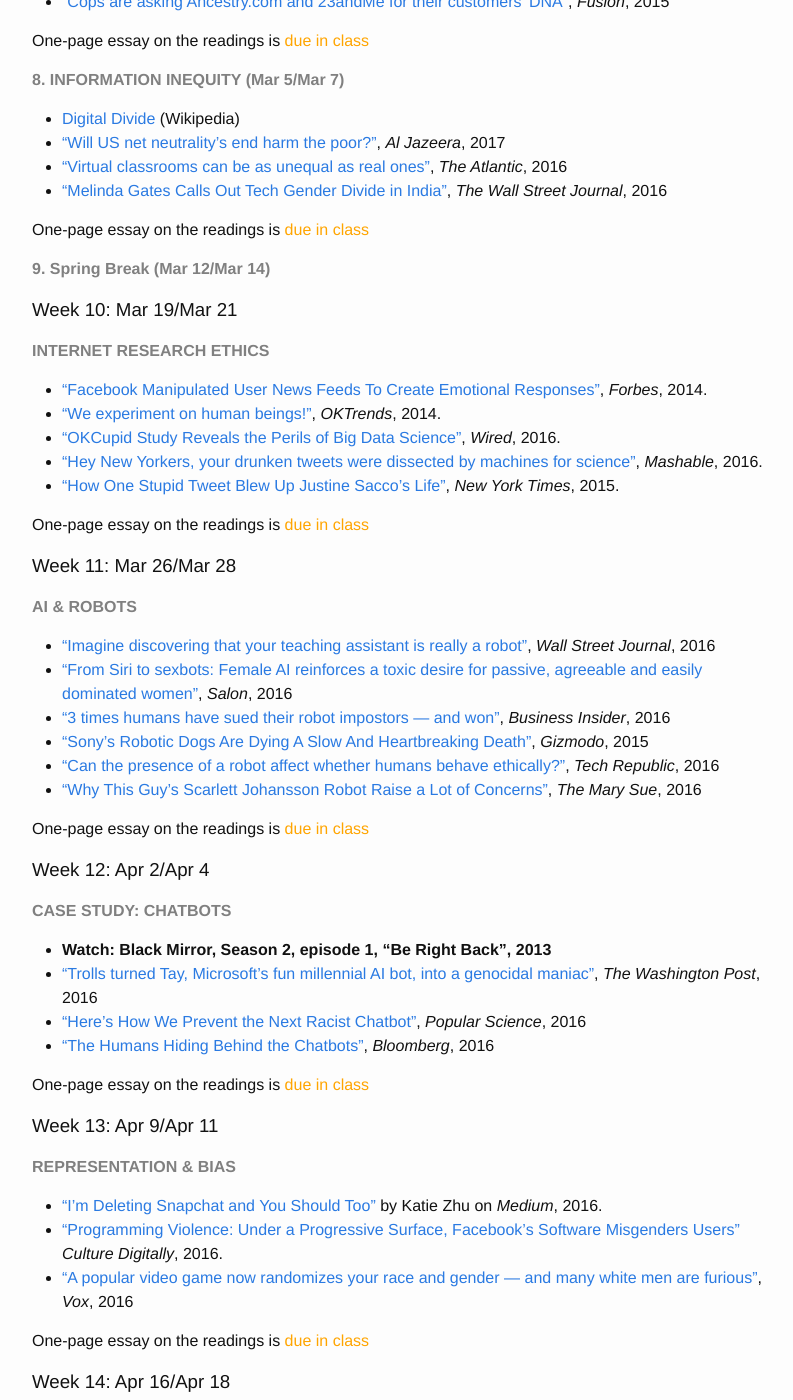
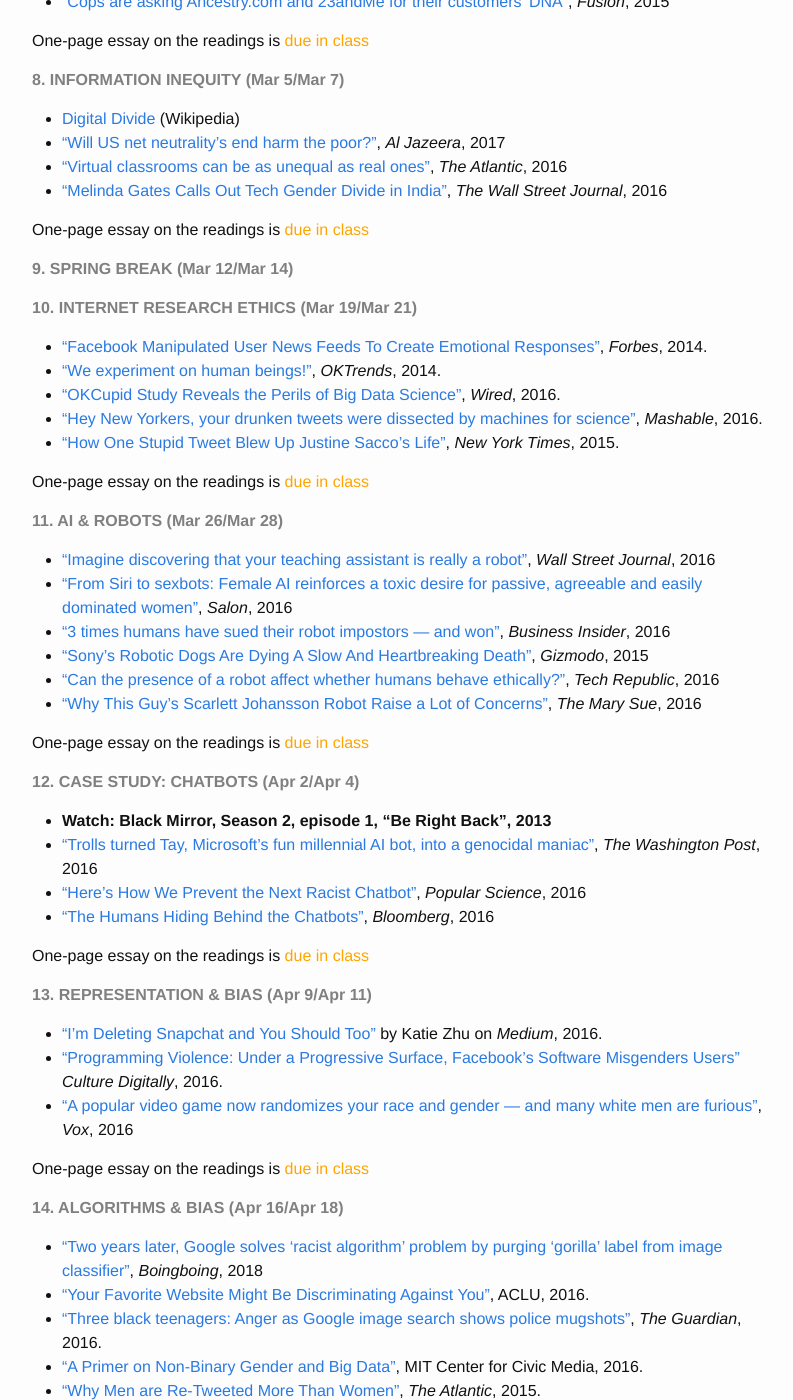
Before and after one commit to marinkala/marinkala.github.com, a Jekyll site: the page built from 5teaching.md, in a window 1280 px wide and 1400 px high, scrolled down 1942 px. Shown: the whole window, without its empty margins (238-1031 px from the left). Built offline with Jekyll 4.4.1, drawn with Linux system fonts in a browser that asks for light colours; some of the changed text lies outside the part shown.

Commit message:
minor edits

```diff
--- a/5teaching.md
+++ b/5teaching.md
@@ -97,11 +97,10 @@
 
 One-page essay on the readings is <span style="color:orange">due in class</span>
 
-**<span style="color:grey">9. Spring Break (Mar 12/Mar 14)   </span>**
+**<span style="color:grey">9. SPRING BREAK (Mar 12/Mar 14)   </span>**
 
-### Week 10: Mar 19/Mar 21
 
-**<span style="color:grey">INTERNET RESEARCH ETHICS    </span>**
+**<span style="color:grey">10. INTERNET RESEARCH ETHICS (Mar 19/Mar 21)   </span>**
 
 * [“Facebook Manipulated User News Feeds To Create Emotional Responses”](http://www.forbes.com/sites/gregorymcneal/2014/06/28/facebook-manipulated-user-news-feeds-to-create-emotional-contagion/#2bf11db15fd8), *Forbes*, 2014.
 * [“We experiment on human beings!”](http://blog.okcupid.com/index.php/we-experiment-on-human-beings/), *OKTrends*, 2014.
@@ -111,9 +110,7 @@
 
 One-page essay on the readings is <span style="color:orange">due in class</span>
 
-### Week 11: Mar 26/Mar 28
-
-**<span style="color:grey">AI & ROBOTS    </span>**
+**<span style="color:grey">11. AI & ROBOTS (Mar 26/Mar 28)   </span>**
 
 * [“Imagine discovering that your teaching assistant is really a robot”](http://www.wsj.com/articles/if-your-teacher-sounds-like-a-robot-you-might-be-on-to-something-1462546621), *Wall Street Journal*, 2016
 * [“From Siri to sexbots: Female AI reinforces a toxic desire for passive, agreeable and easily
@@ -125,9 +122,7 @@
 
 One-page essay on the readings is <span style="color:orange">due in class</span>
 
-### Week 12: Apr 2/Apr 4
-
-**<span style="color:grey">CASE STUDY: CHATBOTS     </span>**
+**<span style="color:grey">12. CASE STUDY: CHATBOTS (Apr 2/Apr 4)    </span>**
 
 * **Watch: Black Mirror, Season 2,  episode 1, “Be Right Back”, 2013**
 * [“Trolls turned Tay, Microsoft’s fun millennial AI bot, into a genocidal maniac”](https://www.washingtonpost.com/news/the-intersect/wp/2016/03/24/the-internet-turned-tay-microsofts-fun-millennial-ai-bot-into-a-genocidal-maniac/), *The Washington Post*, 2016
@@ -136,9 +131,7 @@
 
 One-page essay on the readings is <span style="color:orange">due in class</span>
 
-### Week 13: Apr 9/Apr 11
-
-**<span style="color:grey">REPRESENTATION & BIAS     </span>**
+**<span style="color:grey">13. REPRESENTATION & BIAS (Apr 9/Apr 11)    </span>**
 
 * [“I’m Deleting Snapchat and You Should Too”](https://medium.com/@katie/im-deleting-snapchat-and-you-should-too-98569b2609e4#.6xw6eriea) by Katie Zhu on *Medium*, 2016.
 * [“Programming Violence: Under a Progressive Surface, Facebook’s Software Misgenders Users”](http://culturedigitally.org/2016/01/programming-violence-under-a-progressive-surface-facebooks-software-misgenders-users/)
@@ -148,9 +141,7 @@
 
 One-page essay on the readings is <span style="color:orange">due in class</span>
 
-### Week 14: Apr 16/Apr 18
-
-**<span style="color:grey">ALGORITHMS & BIAS     </span>**
+**<span style="color:grey">14. ALGORITHMS & BIAS  (Apr 16/Apr 18)   </span>**
 
 * [“Two years later, Google solves 'racist algorithm' problem by purging 'gorilla' label from image classifier”](https://boingboing.net/2018/01/11/gorilla-chimp-monkey-unpersone.html), *Boingboing*, 2018
 * [“Your Favorite Website Might Be Discriminating Against You”](https://www.aclu.org/blog/speak-freely/your-favorite-website-might-be-discriminating-against-you), ACLU, 2016.
@@ -160,9 +151,7 @@
 
 One-page essay on the readings is <span style="color:orange">due in class</span>
 
-### Week 15: Apr 23/Apr 25
-
-**<span style="color:grey">CASE STUDY: PREDICTIVE POLICING     </span>**
+**<span style="color:grey">15. CASE STUDY: PREDICTIVE POLICING (Apr 23/Apr 25)    </span>**
 
 * **Watch: Minority Report (2001 film)**
 (Alternate: “Minority Report” by Philip K. Dick (1965))
@@ -175,9 +164,7 @@
 
 One-page essay on the readings is <span style="color:orange">due in class</span>
 
-### Week 16: Apr 30/May 2
-
-**<span style="color:grey">RESPONSIBILITY  </span>**
+**<span style="color:grey">16. RESPONSIBILITY (Apr 30/May 2)  </span>**
 
 * [**ACM Code of Ethics**](https://www.acm.org/about-acm/acm-code-of-ethics-and-professional-conduct)
 * [“The Perils of Using Technology to Solve Other People’s Problems”](http://www.theatlantic.com/technology/archive/2016/06/tech-and-other-peoples-problems/488297/) by Ethan Zuckerman,
@@ -192,8 +179,9 @@
 
 One-page essay on the readings is <span style="color:orange">due in class</span>
 
-### Week 17: May 7/May 9
-Finals week - <span style="color:red">Final project due</span>
+**<span style="color:grey">16. FINALS WEEK (May 7/May 9)  </span>**
+
+<span style="color:red">Final projects due</span>
 
 ##Syllabus Details
 Society is continuously challenged by new advances, inventions, and the social and ethical repercussions of technology.
```
